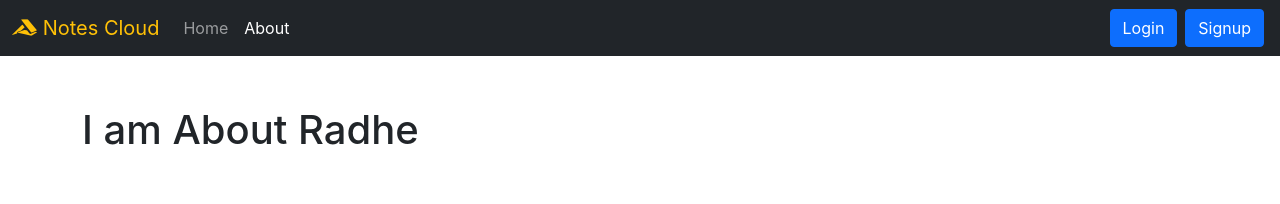
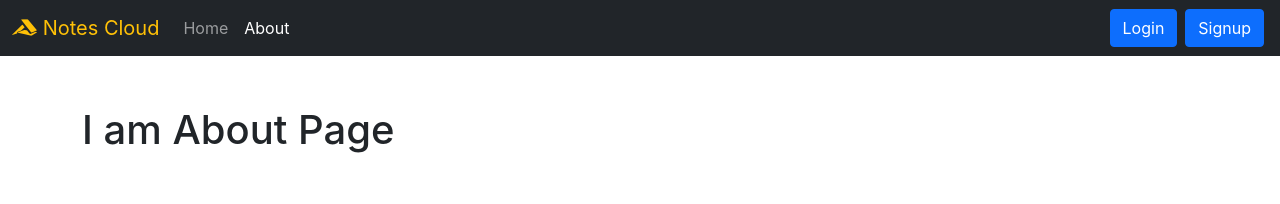
Before and after one commit to SHIVAM1422000/Cloud-Notes_MERN-Stack, a React (Create React App) app: page /about in a window 1280 px wide. Shown: the top 204 px of the page. Built offline with nearby package versions, Linux system fonts and the light colour scheme.

Commit message:
Update About.js

```diff
--- a/src/Components/About.js
+++ b/src/Components/About.js
@@ -3,7 +3,7 @@ import React from 'react'
 function About() {
     return (
         <div>
-            <h1>I am About Radhe</h1>
+            <h1>I am About Page</h1>
         </div>
     )
 }
```
